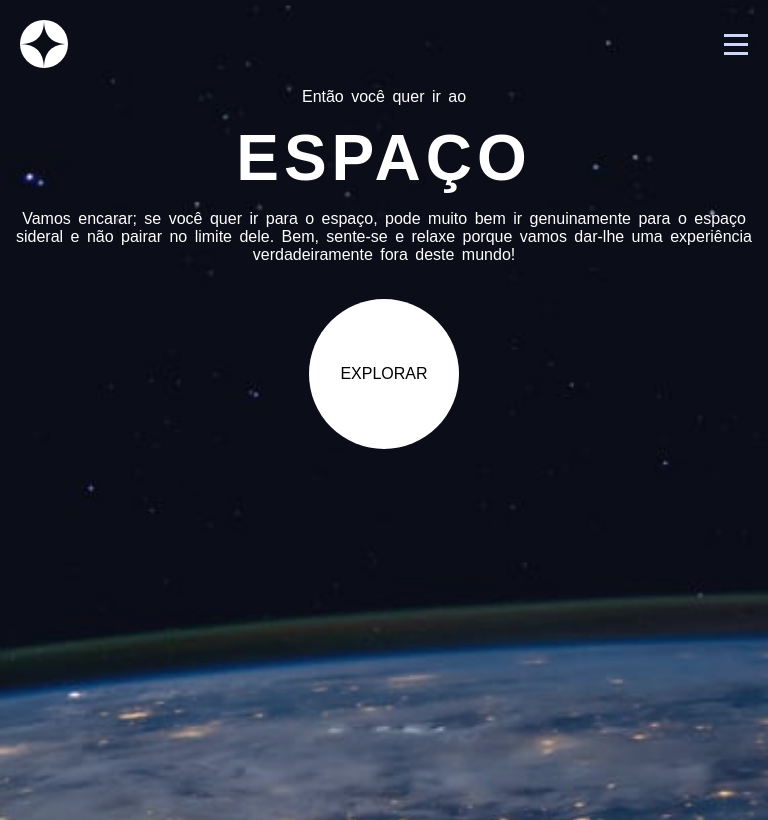
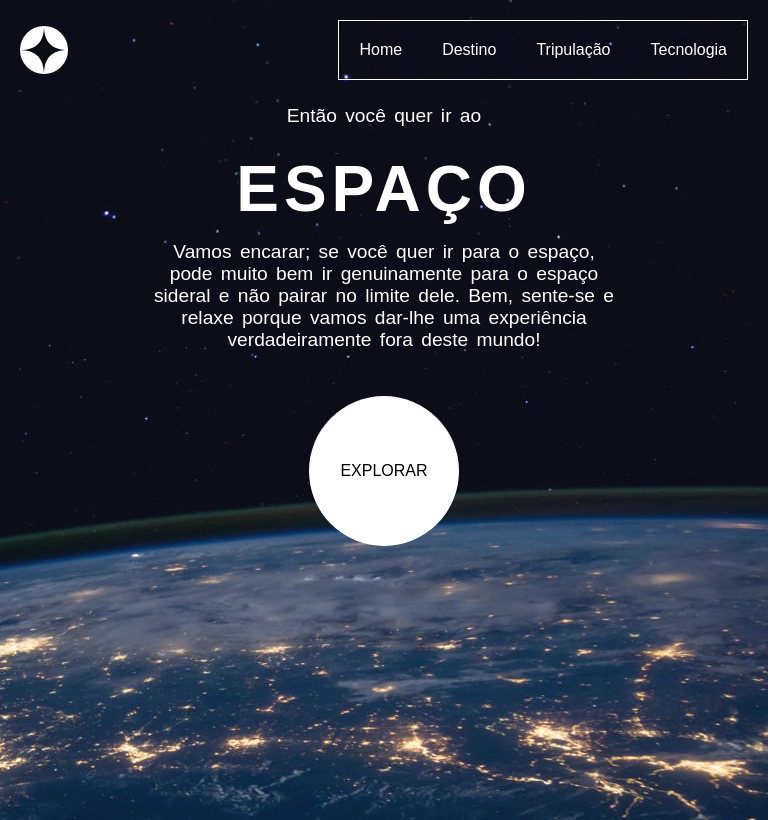
Before and after one commit to pablobidiaki/Turismo_Espacial, a plain HTML site: page index.html in a window 768 px wide. Drawn offline with Linux system fonts and the light colour scheme; a web font is replaced by a local one.

Commit message:
tela inicial tablet finalizada

```diff
--- a/index.html
+++ b/index.html
@@ -14,7 +14,16 @@
             <img src="imgs/home/logo.svg" alt="">
             <img id="burguer" src="imgs/home/icon-hamburger.svg" onclick="menuBurguer()" alt="">
             <img id="fechar" class="none" src="imgs/home/icon-close.svg" onclick="menuBurguer()" alt="">
+
+            <ul class="opcoesRespon">
+                <li>Home</li>
+                <li>Destino</li>
+                <li>Tripulação</li>
+                <li>Tecnologia</li>
+            </ul>
+
         </div>
+
         <div id="opcoes" class="none">
             <ul>
                 <li>Home</li>
@@ -28,7 +37,7 @@
     <main>
         <p>Então você quer ir ao</p>
         <h1>Espaço</h1>
-        <p>Vamos encarar; se você quer ir para o espaço, pode muito bem ir genuinamente para o espaço sideral e não pairar no limite dele. Bem, sente-se e relaxe porque vamos dar-lhe uma experiência verdadeiramente fora deste mundo! </p>
+        <p class="textoCentral">Vamos encarar; se você quer ir para o espaço, pode muito bem ir genuinamente para o espaço sideral e não pairar no limite dele. Bem, sente-se e relaxe porque vamos dar-lhe uma experiência verdadeiramente fora deste mundo! </p>
         <p><button><a href="#">Explorar</a></button></p>
     </main>
 
--- a/styles/mediaquerry.css
+++ b/styles/mediaquerry.css
@@ -0,0 +1,48 @@
+@media screen and (min-width:641px) and (max-width:1000px){
+    body{
+        background: url('../imgs/backgrounds/background-home-tablet.jpg');
+        background-repeat: no-repeat;
+        background-position: center center;
+        background-size: cover;
+    }
+
+    p{
+        margin:25px;
+        font-size: 1.2rem;
+    }
+
+    #burguer{
+        display:none;
+    }
+
+    .opcoesRespon{
+        display: flex;
+        flex-direction: row;
+        justify-content: space-evenly;
+        color:white;
+        list-style-type: none;
+        border: 1px solid white;
+        backdrop-filter: blur(95px);
+    }
+
+    .opcoesRespon li{
+        margin: 20px;
+    }
+
+    .textoCentral{
+        margin: 15px 20%;
+    }
+}
+
+@media  screen and (min-width:1001px) {
+    body{
+        background: url('../imgs/backgrounds/background-home-desktop.jpg');
+        background-repeat: no-repeat;
+        background-position: center center;
+        background-size: cover;
+    }
+
+    .opcoesRespon{
+        display: flex;
+    }
+}
--- a/styles/style.css
+++ b/styles/style.css
@@ -59,6 +59,10 @@ button a{
     margin: 20px;
 }
 
+.opcoesRespon{
+    display: none;
+}
+
 #opcoes{
     background-color: #0b0d176b;
     width: 100vw;
```
Also changed, not shown: imgs/backgrounds/background-home-desktop.jpg (added), imgs/backgrounds/background-home-tablet.jpg (added).
